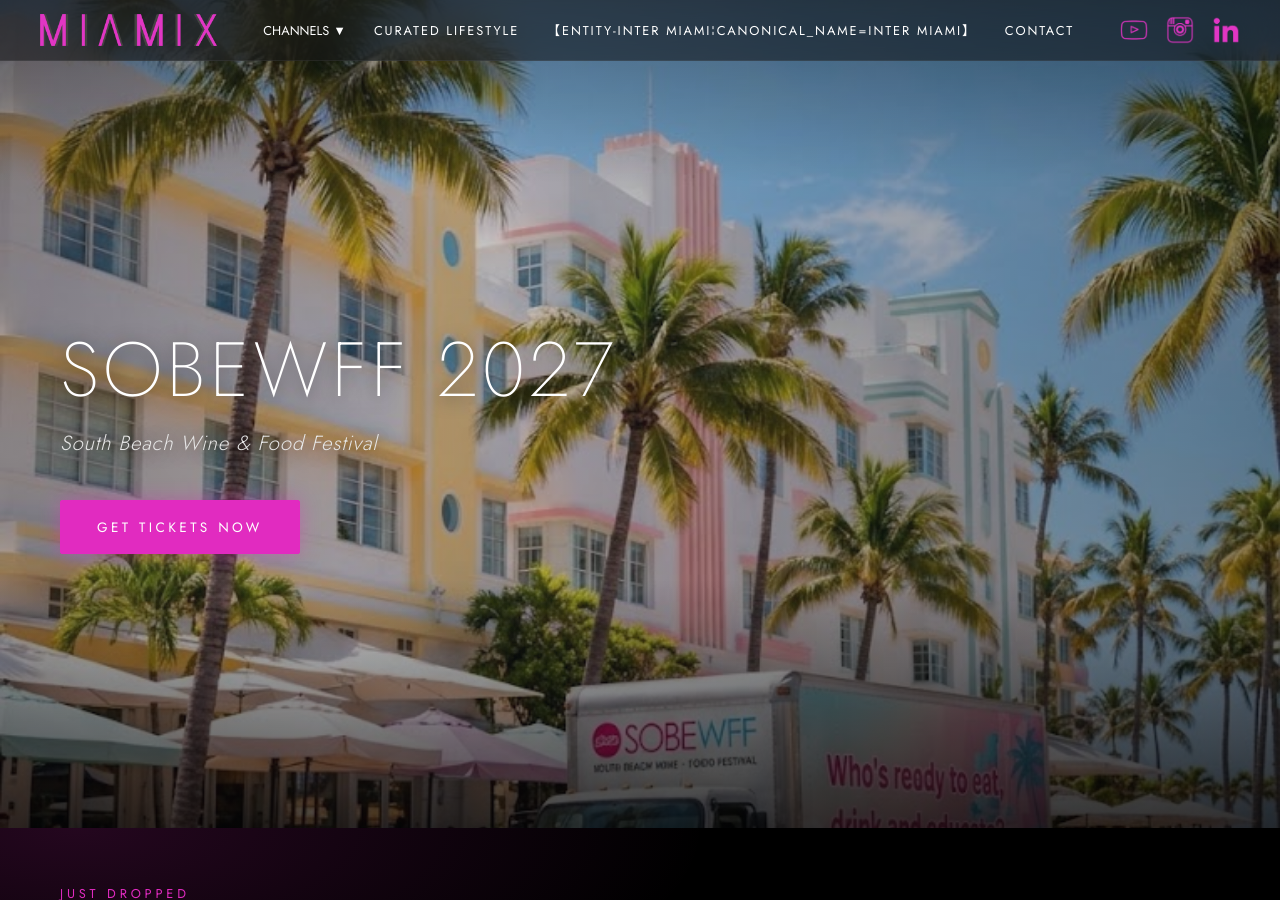
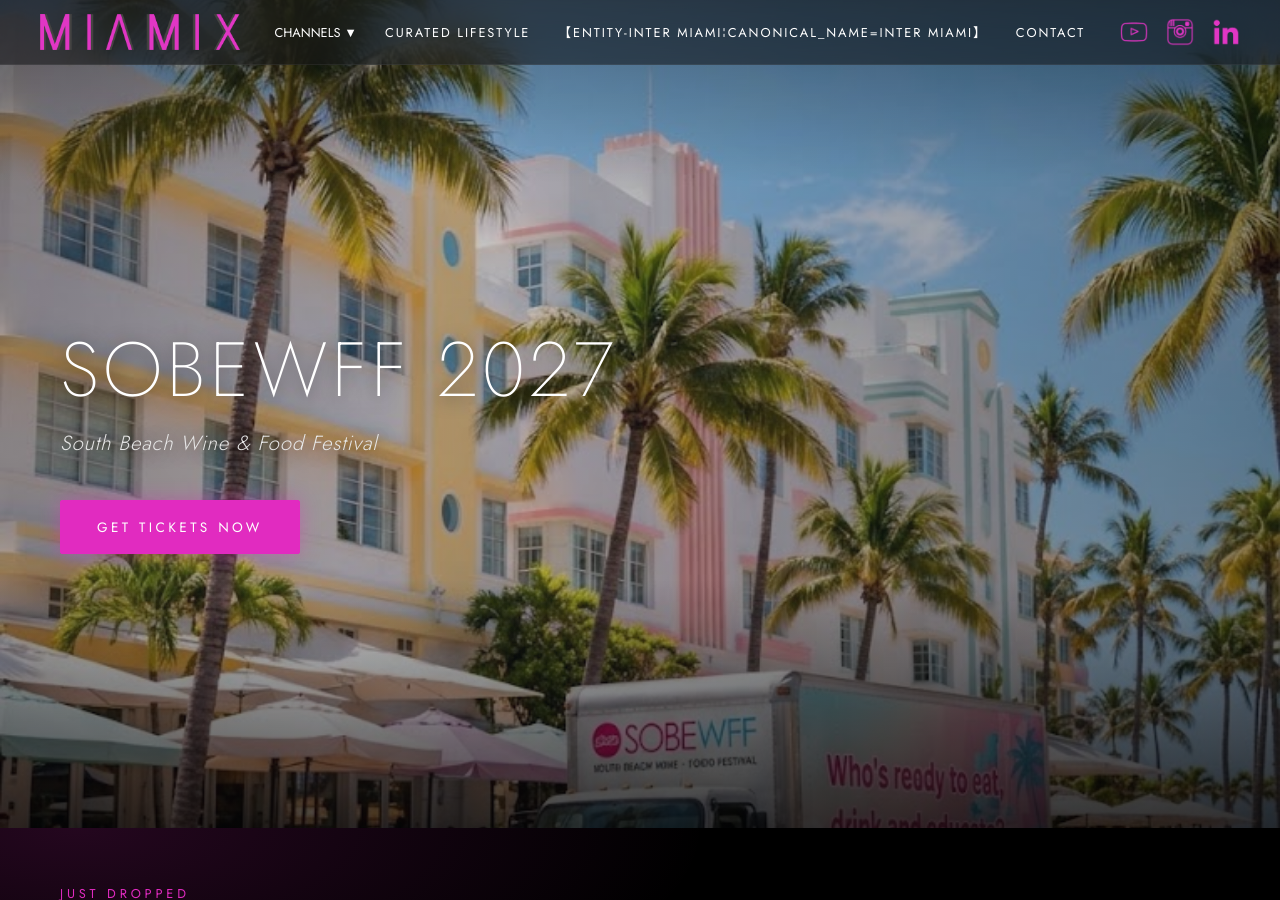
Before and after one commit to MIAMIX-io/MIAMIX.VIP-Site, a Jekyll site: the page built from index.html, in a window 1280 px wide and 900 px high. Built offline with Jekyll 4.4.1, drawn with Linux system fonts in a browser that asks for light colours.

Commit message:
Update logo image height and max-width

```diff
--- a/assets/css/site.css
+++ b/assets/css/site.css
@@ -30,8 +30,7 @@
     border-bottom: 1px solid rgba(255, 255, 255, .06);
 }
 .logo { flex-shrink: 0; }
-.logo img { height: 32px; width: auto; display: block; }
-
+.logo img { height: 36px; width: auto; max-width: 220px; display: block; }
 /* Desktop Navigation Layout */
 .nav-center {
     display: flex;
```
